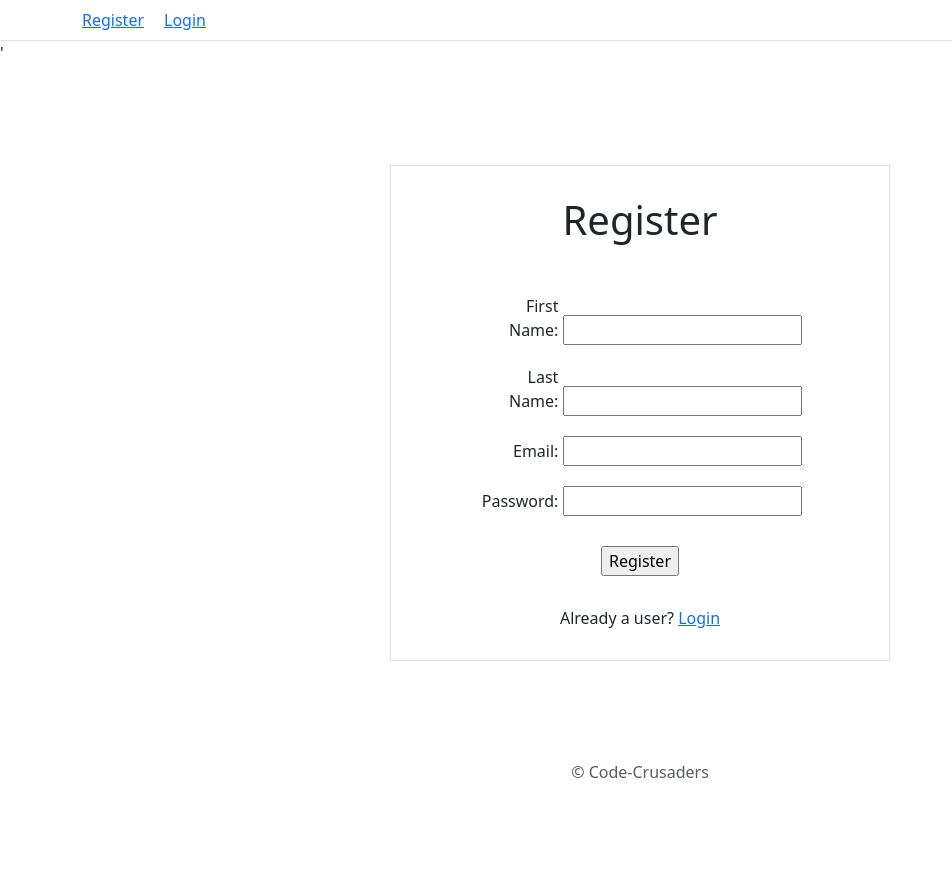
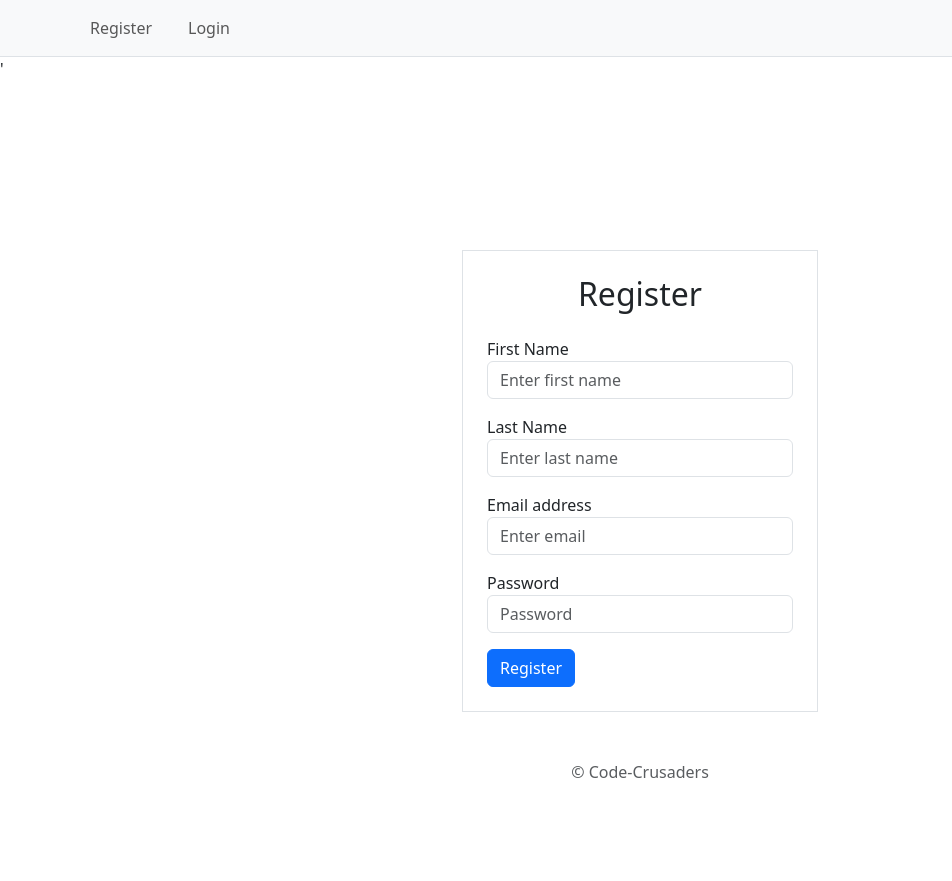
Before and after one commit to Code-Crusaders-00/CareerPath-Pro, a Node server app: page /register in a window 1280 px wide. Shown: the whole page, without its empty margins (0-952 px from the left). Before the commit the page ends 778 px from the top, so only its background shows below. Run offline with Node 20, Linux system fonts and the light colour scheme.

Commit message:
minor ui stuff

```diff
--- a/Project Code/views/pages/home.ejs
+++ b/Project Code/views/pages/home.ejs
@@ -7,7 +7,7 @@
       <form action="pages/home" method="POST">
         <div>
             <h1 style="margin-left:auto; margin-right:auto; margin-top:50px">
-                <centre>Welcome <%= firstName %>
+                <centre>Welcome <%= user.firstName %>
                 </centre>
             </h1>
         </div>
--- a/Project Code/views/pages/register.ejs
+++ b/Project Code/views/pages/register.ejs
@@ -1,52 +1,36 @@
 <%- include ('../partials/head') %>
 <%- include ('../partials/nav') %>
 <%- include ('../partials/alerts') %>'
-<main>
-    <style>
-        label {
-            display: inline-block;
-            width: 80px;
-            text-align: right;
-        }
-    </style>
 
-    <div class="border"
-        style="text-align: center; margin-left:auto; margin-right:auto;width:500px; margin-top:100px">
-        <h1 style="margin-top:30px">Register</h1>
-        <form action="/register" method="POST" style="margin-top:50px">
-
-            <div style="margin-bottom:20px;">
-                <label for="firstNAME">First Name: </label>
-                <input required type="text" id="firstNAME" name="firstNAME" />
+<div class="container">
+        <div class="row justify-content-center align-items-center" style="height:100vh;">
+            <div class="col-md-4">
+                <div class="border p-4">
+                    <!-- Registration Form -->
+                        <h2 class="text-center mb-4">Register</h2>
+                    <form action="/register" method="POST">
+                        <div class="form-group mb-3">
+                            <label for="inputFirstName">First Name</label>
+                            <input type="text" class="form-control" name="firstNAME" id="inputFirstName" placeholder="Enter first name" required>
+                        </div>
+                        <div class="form-group mb-3">
+                            <label for="inputLastName">Last Name</label>
+                            <input type="text" class="form-control" name="lastNAME" id="inputLastName" placeholder="Enter last name" required>
+                        </div>
+                        <div class="form-group mb-3">
+                            <label for="inputEmail">Email address</label>
+                            <input type="email" class="form-control" name="email" id="inputEmail" placeholder="Enter email" required>
+                        </div>
+                        <div class="form-group mb-3">
+                            <label for="inputPassword">Password</label>
+                            <input type="password" class="form-control" name="password" id="inputPassword" placeholder="Password" required>
+                        </div>
+                        <button type="submit" class="btn btn-primary btn-block">Register</button>
+                    </form>
+                    <!-- /Registration Form -->
+                </div>
             </div>
-
-            <div style="margin-bottom:20px">
-                <label for="lastNAME">Last Name: </label>
-                <input required type="text" id="lastNAME" name="lastNAME" />
-            </div>
-
-            <div style="margin-bottom:20px;">
-                <label for="email">Email: </label>
-                <input required type="email" id="email" name="email" />
-            </div>
-
-
-            <div>
-                <label for="password">Password: </label>
-                <input required type="password" id="password" name="password" />
-            </div>
-
-
-            <input style="margin-top:30px; margin-bottom: 30px; display:block; margin-right:auto;margin-left:auto"
-                type="submit" value="Register" />
-
-            <div style="margin-bottom:30px;">
-                <p>Already a user? <a href="/login">Login</a></p>
-            </div>
-    </div>
-    </form>
+        </div>
     </div>
 
-</main>
-
 <%- include ('../partials/footer') %>
--- a/Project Code/views/partials/nav.ejs
+++ b/Project Code/views/partials/nav.ejs
@@ -1,5 +1,5 @@
 <header>
-    <nav class="navbar navbar-expand-sm border-bottom">
+    <nav class="navbar navbar-expand-sm border-bottom bg-body-tertiary">
         <div class="container">
             <button
                     class="navbar-toggler ms-auto"
@@ -15,24 +15,29 @@
                 <ul class="navbar-nav me-auto">
                     <!--
                     <li class="nav-item">
-                        <a href="/route">Text</a>
+                        <a class="nav-link" href="/route">Text</a>
                     </li>
                     -->
+                    <% if (!locals.user) { %>
                     <li class="nav-item">
-                        <a href="/register">Register</a>
+                        <a class="nav-link" href="/register">Register</a>
                     </li>
                     <li class="nav-item">
-                        <a href="/login" style="margin-left: 20px;">Login</a>
+                        <a class="nav-link" href="/login" style="margin-left: 20px;">Login</a>
                     </li>
+                    <% } %>
                     <% if (locals.user) { %>
                     <li class="nav-item">
-                        <a href="/jobBoard" style="margin-left: 20px;">Job Board</a>
+                        <a class="nav-link" href="/home">Home</a>
+                    </li>
+                    <li class="nav-item">
+                        <a class="nav-link" href="/jobs" style="margin-left: 20px;">Job Board</a>
                     </li>
                     <% } %>
                 </ul>
                 <% if (locals.user) { %>
                 <div class="nav-item me-1">
-                    <a href="/logout">Logout</a>
+                    <a class="nav-link" href="/logout">Logout</a>
                 </div>
                 <% } %>
             </div>
```
Also changed, not shown: Project Code/views/pages/jobBoard.ejs (+15 -17 lines), Project Code/views/pages/login.ejs (+16 -10 lines).
